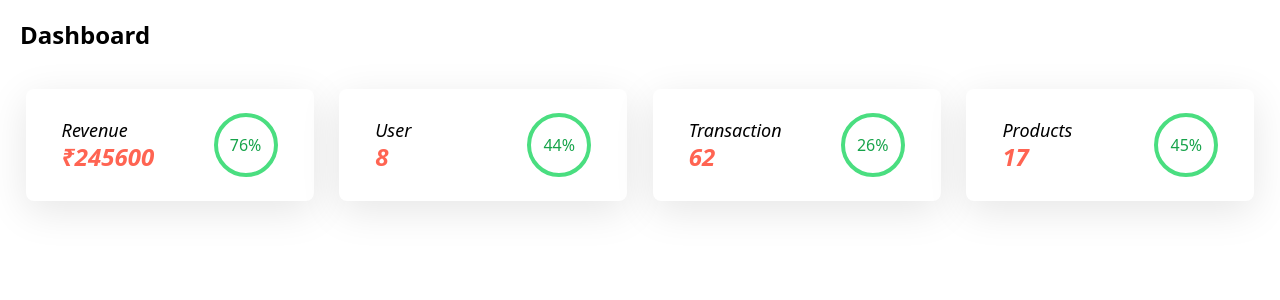
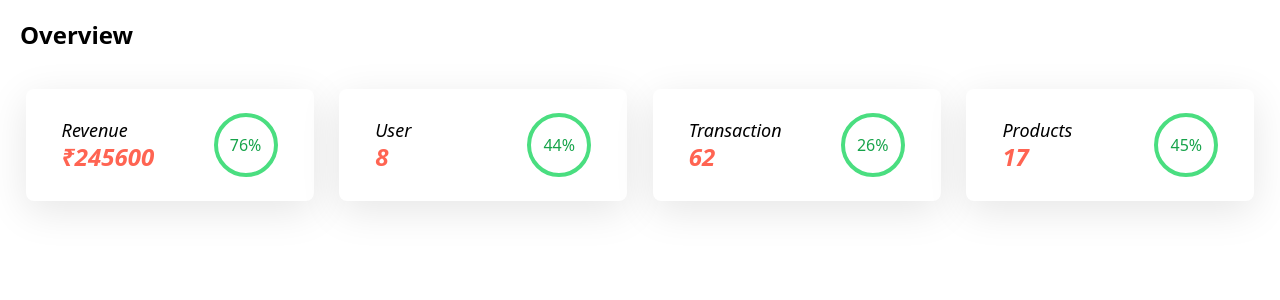
Before and after one commit to sincerelyyyash/sneak-heads, a React (Vite) app in the folder client/: page /dashboard in a window 1280 px wide. Shown: the top 300 px of the page. Built offline with nearby package versions, Linux system fonts and the light colour scheme; a web font is replaced by a local one.

Commit message:
File changes

```diff
--- a/client/src/App.jsx
+++ b/client/src/App.jsx
@@ -4,7 +4,7 @@ import Signin from "./Pages/Signin";
 import Homepage from "./Pages/Homepage";
 import Signup from "./Pages/Signup";
 import { RecoilRoot } from "recoil";
-import Dashboard from "./Pages/Dashboard";
+import Dashboard from "./Pages/Overview";
 
 const App = () => (
   <RecoilRoot>
--- a/client/src/Components/DashboardCard.jsx
+++ b/client/src/Components/OverviewCard.jsx
@@ -1,6 +1,6 @@
 import React from 'react';
 
-function DashboardCard({ title, value, percentage }) {
+function OverviewCard({ title, value, percentage }) {
   return (
       <div className='mt-5 px-5 bg-white w-72 h-28 rounded-lg shadow-3xl flex items-center justify-between'>
         <div className='p-4'>
@@ -16,4 +16,4 @@ function DashboardCard({ title, value, percentage }) {
   );
 }
 
-export default DashboardCard;
+export default OverviewCard;
--- a/client/src/Pages/Dashboard.jsx
+++ b/client/src/Pages/Dashboard.jsx
@@ -1,20 +1,8 @@
 import React from 'react'
-import DashboardCard from '../Components/DashboardCard'
 
 function Dashboard() {
   return (
-    <div>
-        <h3 className='font-semibold p-5 text-2xl'>Dashboard</h3>
-        <div className='flex items-center justify-evenly'>
-            <DashboardCard title={"Revenue"} value={"₹245600"} percentage={"76%"}/>
-            <DashboardCard title={"User"} value={"8"} percentage={"44%"}/>
-            <DashboardCard title={"Transaction"} value={"62"} percentage={"26%"}/>
-            <DashboardCard title={"Products"} value={"17"} percentage={"45%"}/>
-
-        </div>
-
-
-    </div>
+    <div>Dashboard</div>
   )
 }
 
--- /dev/null
+++ b/client/src/Pages/Overview.jsx
@@ -0,0 +1,21 @@
+import React from 'react'
+import DashboardCard from '../Components/OverviewCard'
+
+function Overview() {
+  return (
+    <div>
+        <h3 className='font-semibold p-5 text-2xl'>Overview</h3>
+        <div className='flex items-center justify-evenly'>
+            <DashboardCard title={"Revenue"} value={"₹245600"} percentage={"76%"}/>
+            <DashboardCard title={"User"} value={"8"} percentage={"44%"}/>
+            <DashboardCard title={"Transaction"} value={"62"} percentage={"26%"}/>
+            <DashboardCard title={"Products"} value={"17"} percentage={"45%"}/>
+
+        </div>
+
+
+    </div>
+  )
+}
+
+export default Overview
```
